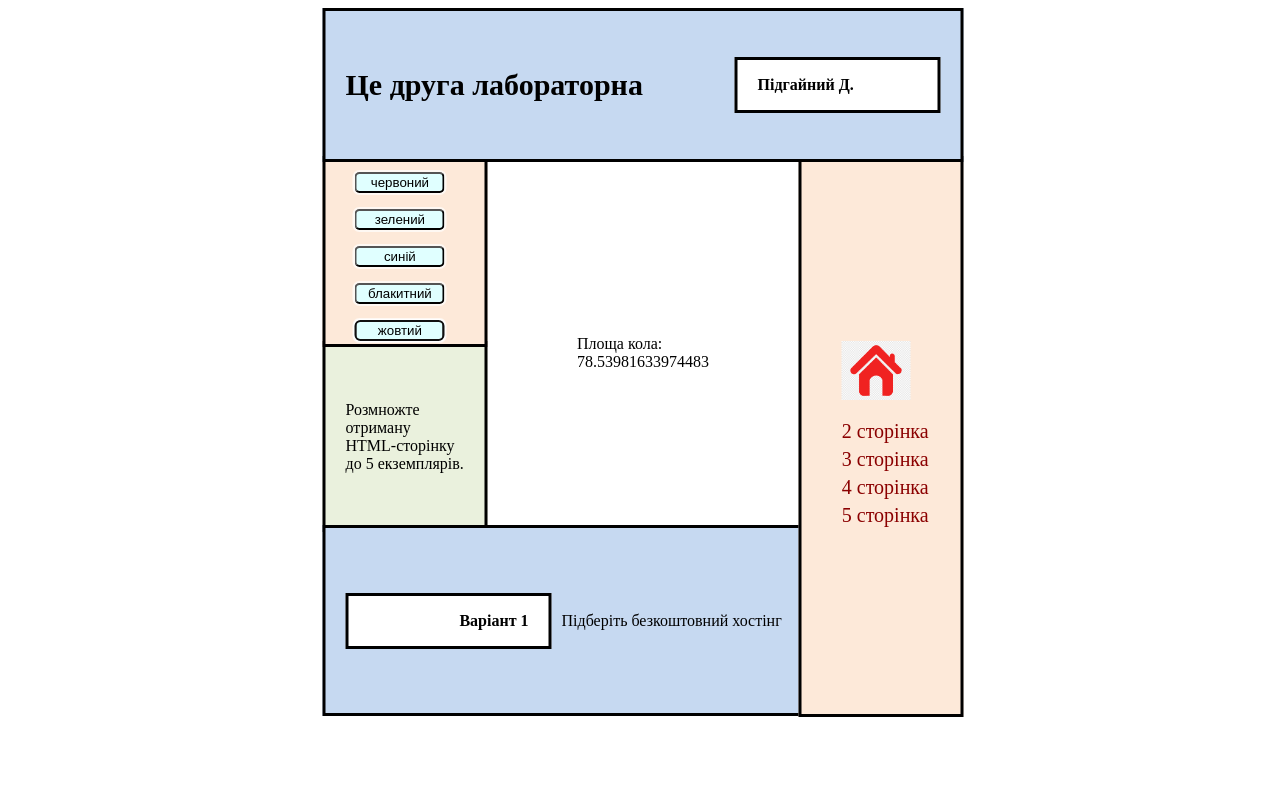
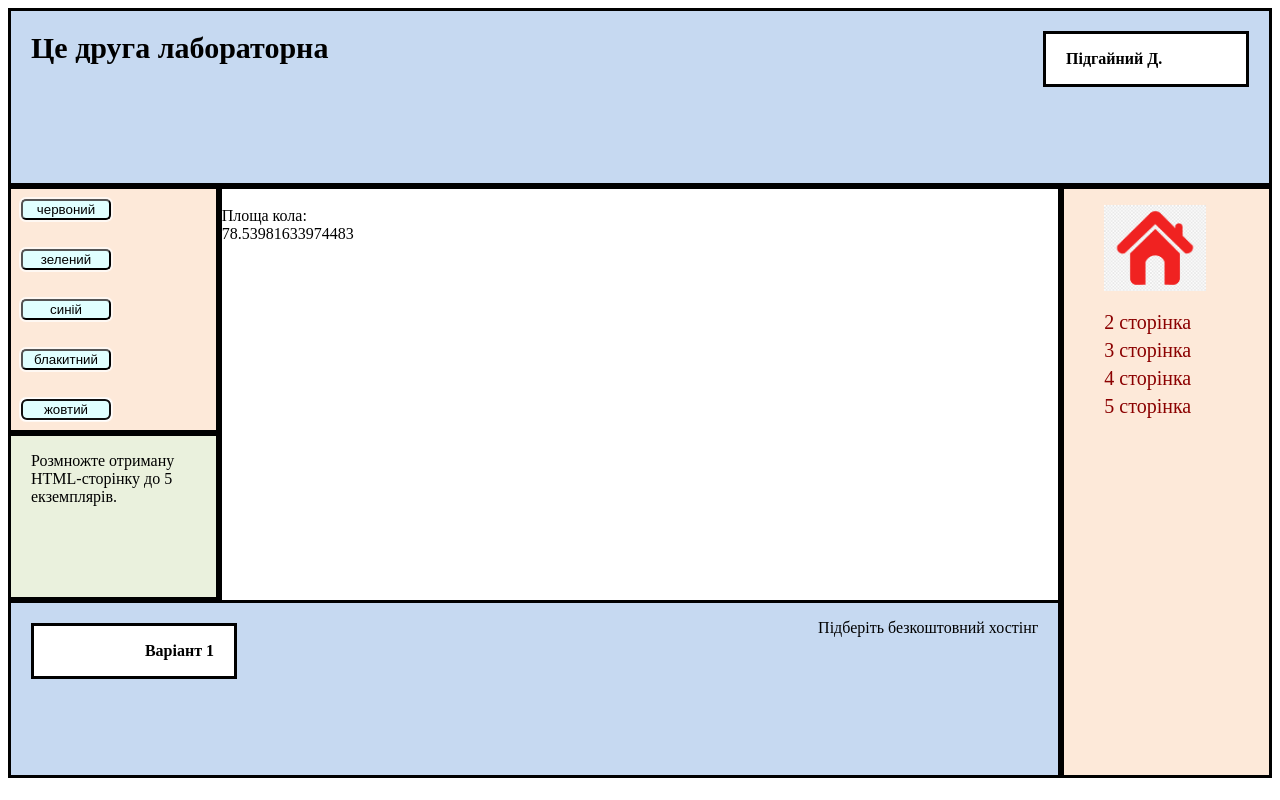
Before and after one commit to DanilPidhainyi/web_programming_labs, a plain HTML site: page lab_2/index.html in a window 1280 px wide. Drawn offline with nearby package versions, Linux system fonts and the light colour scheme.

Commit message:
upgraid blocs css with 1 lab add new button style jqury online

```diff
--- a/lab_2/blocs/blocs_style.css
+++ b/lab_2/blocs/blocs_style.css
@@ -1,98 +1,73 @@
 .bloc_main {
-    width: 635px;
-    height: 740px;
-    position: relative;
-    left: 50%;
-    margin-right: -50%;
-    transform: translate(-50%, 0);
+    width: 100%;
+    min-height: 770px;
+    display: grid;
+    grid-template-columns: 1fr 4fr 1fr;
+
 }
 
 .bloc {
+    border: solid;
+    width: auto;
+    height: auto;
     display: flex;
-    align-items: center;
-    border: solid;
-    width: 100%;
-    height: 100%;
-    position: absolute;
+    align-items: start;
+    justify-content: space-between;
 }
 
 .bloc__1 {
-    width: 100%;
-    height: 20%;
     background: #C6D9F1;
-    top: 0;
-    left: 0;
-    z-index: 2;
-    justify-content: space-between;
+    grid-column: span 3;
+    position: relative;
 }
 
 .bloc__2 {
-    width: 25%;
-    height: 25%;
     background: #FDE9D9;
-    left: 0;
-    top: 20%;
-    z-index: 1;
-    flex-direction: column;
-    justify-content: space-around;
+
 }
 
 .bloc__3 {
-    width: 50%;
-    height: 50%;
-    left: 25%;
-    top: 20%;
-    justify-content: center;
-    flex-direction: column;
+    height: 100%;
+    grid-row: span 2;
 }
 
 .bloc__4 {
-    width: 25%;
-    height: 75%;
     background: #FDE9D9;
-    top: 20%;
-    left: 75%;
-    justify-content: right;
-    z-index: 1;
+    grid-row: span 3
 }
 
 .bloc__5 {
-    width: 25%;
-    height: 25%;
     background: #EAF1DD;
-    top: 45%;
-    left: 0;
-
 }
 
 .bloc__6 {
-    width: 75%;
-    height: 25%;
     background: #C6D9F1;
-    left: 0;
-    bottom: 4.3%;
-    justify-content: space-between;
+    /*grid-row: row 4;*/
+    grid-column: 1 / 3;
+    position: relative;
 }
 
 
 
 .bloc__1__x, .bloc__6__y {
     width: 200px;
-    height: 50px;
+    height: auto;
     background: white;
-    position: relative;
     display: flex;
     align-items: center;
     font-weight: bold;
+    margin: 20px;
+
 }
 
 .bloc__1__x {
-    justify-content: left;
-    right: 20px;
+    float: right;
+    justify-content: left;;
+    /*right: 20px;*/
 }
 
 .bloc__6__y {
     justify-content: right;
-    left: 20px;
+    /*left: 20px;*/
 
 }
--- a/lab_2/button/button.css
+++ b/lab_2/button/button.css
@@ -7,3 +7,12 @@ button {
     border-radius: 5px;
     box-shadow: 0 0 0 2px rgba(255,255,255,0.7)
 }
+
+.button--last {
+    margin-bottom: 10px;
+}
+
+.bloc__2 {
+    display: flex;
+    flex-direction: column;
+}
--- a/lab_2/index.html
+++ b/lab_2/index.html
@@ -6,10 +6,9 @@
     <link rel="stylesheet" href="blocs/blocs_style.css">
     <link rel="stylesheet" href="main.css">
     <link rel="stylesheet" href="menu/menu.css">
-    <script src="../node_modules/jquery/dist/jquery.js"></script>
+    <script src="https://ajax.googleapis.com/ajax/libs/jquery/3.5.1/jquery.min.js"></script>
     <link rel="stylesheet" href="form/form.css">
     <script src="scripts/task_1_2.js"></script>
-
     <script src="scripts/task_4.js"></script>
     <script src="scripts/task_5.js"></script>
     <link rel="stylesheet" href="button/button.css">
@@ -27,7 +26,7 @@
             <button class="bloc__2__b" onclick="changeColor('#11ff39')">зелений</button>
             <button class="bloc__2__b" onclick="changeColor('#0e17c1')">синій</button>
             <button class="bloc__2__b" onclick="changeColor('#1ec9b5')">блакитний</button>
-            <button class="bloc__2__b" onclick="changeColor('#c1b80e')">жовтий</button>
+            <button class="bloc__2__b button--last" onclick="changeColor('#c1b80e')">жовтий</button>
         </div>
         <div class="bloc bloc__3">
         </div>
```
